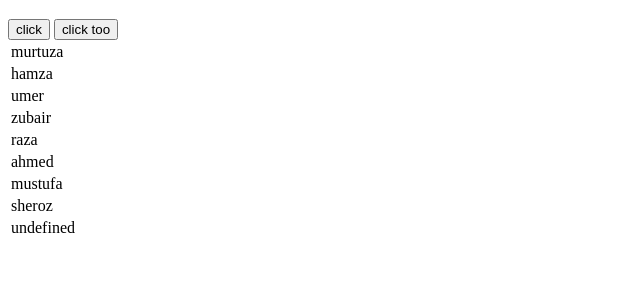
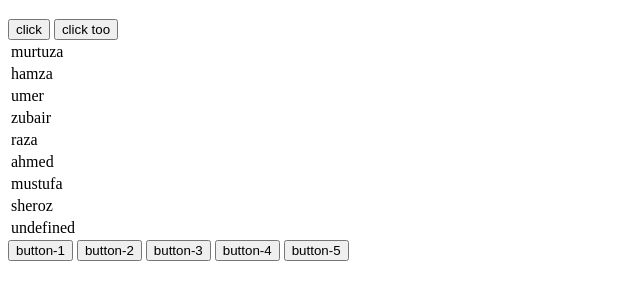
Before and after one commit to Murtuza-Ahmed/javascript-project, a plain HTML site: page Exercise-Paractice/The Document Object Model/index.html in a window 1280 px wide. Shown: the part 61-360 px from the top of the page, without its empty margins (0-640 px from the left). Drawn offline with Linux system fonts and the light colour scheme.

Commit message:
10.9 compelete

```diff
--- a/Exercise-Paractice/The Document Object Model/app.js
+++ b/Exercise-Paractice/The Document Object Model/app.js
@@ -111,3 +111,12 @@ function getData(element) {
     let nameValue = element.getAttribute("data-name");
     pageMessage.innerHTML = "Row Index: " + rowIndex + ", Name: " + nameValue;
 }
+
+// EXERCISE 10.9
+let buttons = document.querySelectorAll("button");
+buttons.forEach((button) => {
+    function output() {
+        console.log(this.textContent);
+    }
+    button.addEventListener("click", output);
+});
--- a/Exercise-Paractice/The Document Object Model/index.html
+++ b/Exercise-Paractice/The Document Object Model/index.html
@@ -67,6 +67,13 @@
     <div id="message"></div>
     <table id="html"></table>
 
+    <!-- EXERCISE 10.9 -->
+    <button>button-1</button>
+    <button>button-2</button>
+    <button>button-3</button>
+    <button>button-4</button>
+    <button>button-5</button>
+
 
 
 
```
